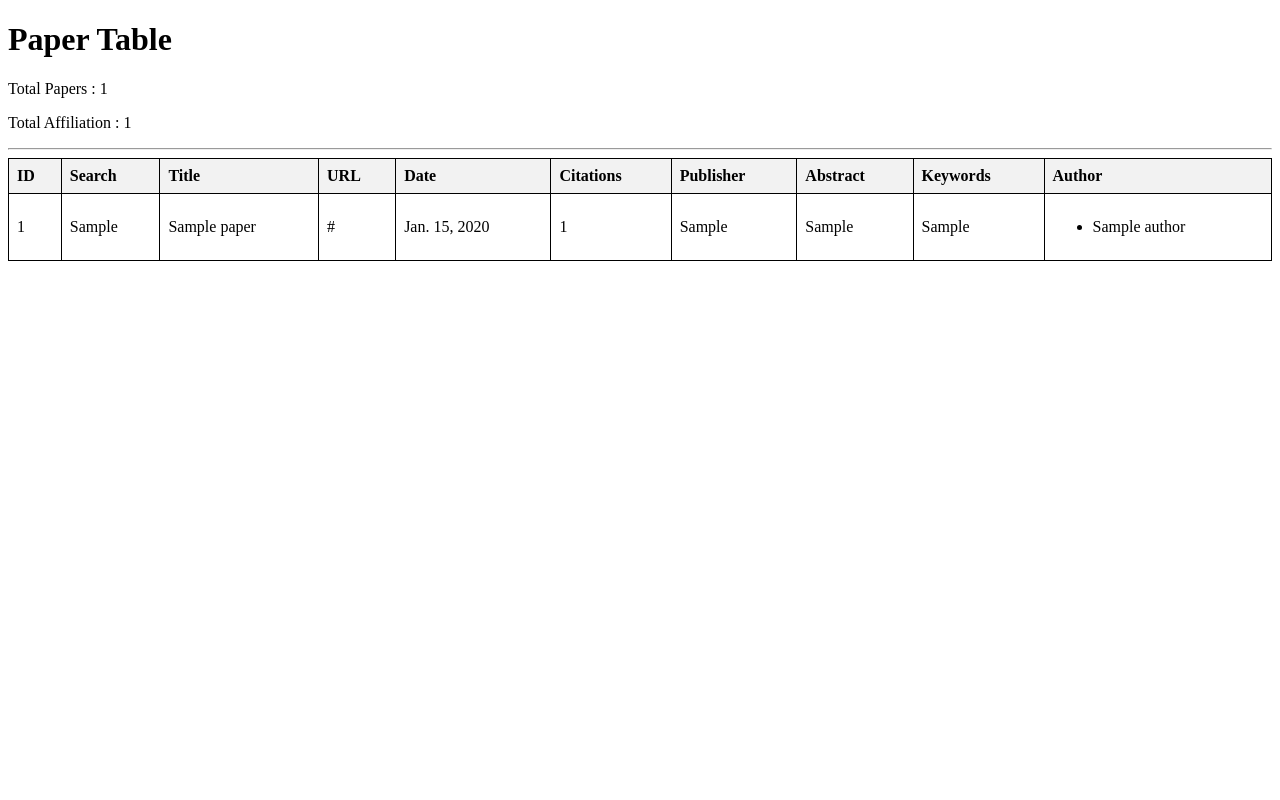
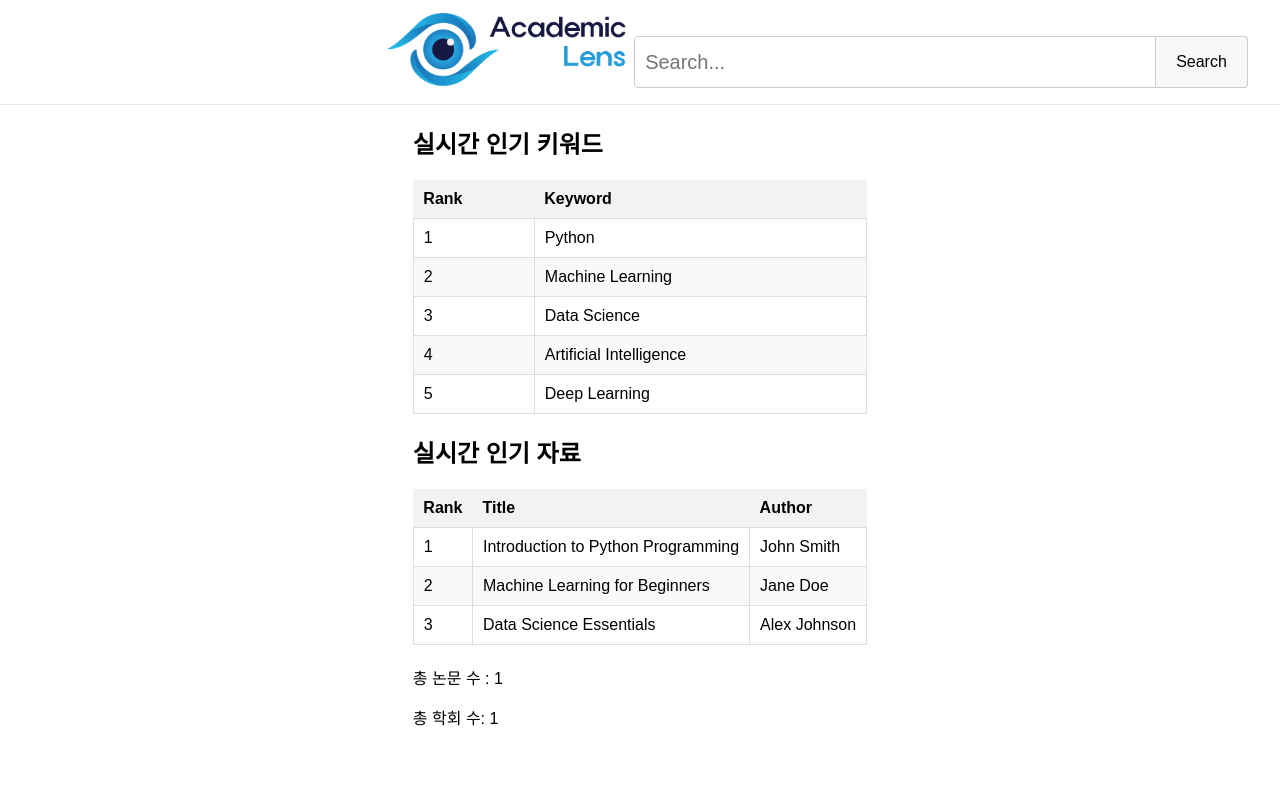
Before and after one commit to kjp0411/AcademicLens, a Django app: page / in a window 1280 px wide. Run offline with Django 3.2, Linux system fonts and the light colour scheme; tables that the repository leaves empty hold one stand-in row (values such as "Sample post").

Commit message:
05/19 22:28

```diff
--- a/capstone/settings.py
+++ b/capstone/settings.py
@@ -11,6 +11,7 @@ https://docs.djangoproject.com/en/3.2/ref/settings/
 """
 
 from pathlib import Path
+import os
 
 # Build paths inside the project like this: BASE_DIR / 'subdir'.
 BASE_DIR = Path(__file__).resolve().parent.parent
@@ -128,3 +129,7 @@ STATIC_URL = '/static/'
 # https://docs.djangoproject.com/en/3.2/ref/settings/#default-auto-field
 
 DEFAULT_AUTO_FIELD = 'django.db.models.BigAutoField'
+
+STATICFILES_DIRS = [
+    os.path.join(BASE_DIR, 'static'),
+]
--- a/main/models.py
+++ b/main/models.py
@@ -2,6 +2,7 @@ from django.db import models
 
 class Affiliation(models.Model):
     name = models.TextField()
+    country = models.TextField(blank=True, null=True)
 
     class Meta:
         managed = False
@@ -17,15 +18,22 @@ class Author(models.Model):
         db_table = 'author'
 
 
+class Keyword(models.Model):
+    keyword_name = models.CharField(max_length=200)
+
+    class Meta:
+        managed = False
+        db_table = 'keyword'
+
+
 class Paper(models.Model):
     search = models.CharField(max_length=50)
     title = models.TextField()
-    url = models.TextField()
+    url = models.TextField(unique=True)
     date = models.DateField()
     citations = models.IntegerField()
     publisher = models.CharField(max_length=20)
     abstract = models.TextField()
-    keywords = models.TextField()
 
     class Meta:
         managed = False
@@ -48,3 +56,12 @@ class PaperAuthor(models.Model):
     class Meta:
         managed = False
         db_table = 'paper_author'
+
+
+class PaperKeyword(models.Model):
+    paper = models.ForeignKey(Paper, models.DO_NOTHING)
+    keyword = models.ForeignKey(Keyword, models.DO_NOTHING)
+
+    class Meta:
+        managed = False
+        db_table = 'paper_keyword'
--- /dev/null
+++ b/main/static/css/styles.css
@@ -0,0 +1,89 @@
+/* Add this file in static/css/styles.css */
+body {
+    font-family: Arial, sans-serif;
+    margin: 0;
+    padding: 0;
+    display: flex;
+    flex-direction: column;
+    align-items: center; /* 가로 중앙 정렬 */
+    height: 100vh; /* 화면 전체 높이 */
+}
+
+.header {
+    display: flex;
+    justify-content: space-between; /* 로고와 검색 폼을 좌우로 분산 배치 */
+    align-items: center; /* 세로 중앙 정렬 */
+    background-color: #ffffff;
+    border-bottom: 1px solid #e7e7e7;
+    padding: 10px 20px;
+    width: 100%;
+}
+
+.logo-container {
+    margin-left: 30%; /* 로고 컨테이너를 왼쪽에서 30%만큼 이동 */
+}
+
+.logo {
+    height: 80px;
+}
+
+.search-container {
+    display: flex;
+    margin-right: 50%;
+    margin-top: 20px; /* 검색 폼을 상단에 위치시킴 */
+}
+
+.search-form {
+    display: flex;
+}
+
+.search-form input {
+    width: 500px;
+    height: 30px;
+    padding: 10px;
+    font-size: 20px;
+    border: 1px solid #ccc;
+    border-radius: 4px 0 0 4px;
+    outline: none;
+}
+
+.search-form button {
+    padding: 10px 20px;
+    font-size: 16px;
+    border: 1px solid #ccc;
+    border-left: none;
+    border-radius: 0 4px 4px 0;
+    cursor: pointer;
+    background-color: #f8f8f8;
+    outline: none;
+}
+
+/* 표 전체 스타일 */
+table {
+    width: 100%;
+    border-collapse: collapse;
+    margin-bottom: 20px;
+}
+
+/* 표 헤더 스타일 */
+th {
+    background-color: #f2f2f2;
+    padding: 10px;
+    text-align: left;
+}
+
+/* 표 셀 스타일 */
+td {
+    border: 1px solid #dddddd;
+    padding: 10px;
+}
+
+/* 짝수 행 배경색 스타일 */
+tbody tr:nth-child(even) {
+    background-color: #f9f9f9;
+}
+
+/* 마우스 호버 스타일 */
+tbody tr:hover {
+    background-color: #f2f2f2;
+}
--- /dev/null
+++ b/main/templates/base.html
@@ -0,0 +1,26 @@
+<!DOCTYPE html>
+<html lang="en">
+<head>
+    <meta charset="UTF-8">
+    <meta name="viewport" content="width=device-width, initial-scale=1.0">
+    <title>{% block title %}My Website{% endblock %}</title>
+    {% load static %}
+    <link rel="stylesheet" href="{% static 'css/styles.css' %}">
+</head>
+<body>
+    <header class="header">
+        <div class="logo-container">
+            <img src="{% static 'images/Logo2.png' %}" alt="Logo" class="logo">
+        </div>
+        <div class="search-container">
+            <form action="{% url 'index' %}" method="get" class="search-form">
+                <input type="text" name="q" placeholder="Search...">
+                <button type="submit">Search</button>
+            </form>
+        </div>
+    </header>
+    <main>
+        {% block content %}{% endblock %}
+    </main>
+</body>
+</html>
--- a/main/templates/index.html
+++ b/main/templates/index.html
@@ -1,68 +1,76 @@
-<!DOCTYPE html>
-<html lang="en">
-<head>
-    <meta charset="UTF-8">
-    <meta http-equiv="X-UA-Compatible" content="IE=edge">
-    <meta name="viewport" content="width=device-width, initial-scale=1.0">
-    <title>Paper Table</title>
-    <style>
-        table {
-            border-collapse: collapse;
-            width: 100%;
-        }
-        th, td {
-            border: 1px solid black;
-            padding: 8px;
-            text-align: left;
-        }
-        th {
-            background-color: #f2f2f2;
-        }
-    </style>
-</head>
-<body>
-    <h1>Paper Table</h1>
-    <p>Total Papers : {{ paper_count }}</p>
-    <p>Total Affiliation : {{ affiliation_count }}</p>
-    <hr>
+{% extends 'base.html' %}
+
+{% block title %}Home{% endblock %}
+
+{% block content %}
+<!-- 인기 검색어 -->
+<h2>실시간 인기 키워드</h2>
 <table>
     <thead>
         <tr>
-                <th>ID</th>
-                <th>Search</th>
-                <th>Title</th>
-                <th>URL</th>
-                <th>Date</th>
-                <th>Citations</th>
-                <th>Publisher</th>
-                <th>Abstract</th>
-                <th>Keywords</th>
-                <th>Author</th>
+            <th>Rank</th>
+            <th>Keyword</th>
         </tr>
     </thead>
     <tbody>
-            {% for paper in papers %}
         <tr>
-                <td>{{ paper.id }}</td>
-                <td>{{ paper.search }}</td>
-                <td>{{ paper.title }}</td>
-                <td>{{ paper.url }}</td>
-                <td>{{ paper.date }}</td>
-                <td>{{ paper.citations }}</td>
-                <td>{{ paper.publisher }}</td>
-                <td>{{ paper.abstract }}</td>
-                <td>{{ paper.keywords }}</td>
-                <td>
-                    <ul>
-                        {% for author in paper.author_names %}
-                            <li>{{ author }}</li>
-                        {% endfor %}
-                    </ul>
-                </td>
-
+            <td>1</td>
+            <td>Python</td>
         </tr>
-            {% endfor %}
+        <tr>
+            <td>2</td>
+            <td>Machine Learning</td>
+        </tr>
+        <tr>
+            <td>3</td>
+            <td>Data Science</td>
+        </tr>
+        <tr>
+            <td>4</td>
+            <td>Artificial Intelligence</td>
+        </tr>
+        <tr>
+            <td>5</td>
+            <td>Deep Learning</td>
+        </tr>
     </tbody>
 </table>
-</body>
-</html>
+
+<!-- 인기 자료 -->
+<h2>실시간 인기 자료</h2>
+<table>
+    <thead>
+        <tr>
+            <th>Rank</th>
+            <th>Title</th>
+            <th>Author</th>
+            <!-- 추가 필요한 다른 정보들 -->
+        </tr>
+    </thead>
+    <tbody>
+        <tr>
+            <td>1</td>
+            <td>Introduction to Python Programming</td>
+            <td>John Smith</td>
+            <!-- 추가 필요한 다른 정보들 -->
+        </tr>
+        <tr>
+            <td>2</td>
+            <td>Machine Learning for Beginners</td>
+            <td>Jane Doe</td>
+            <!-- 추가 필요한 다른 정보들 -->
+        </tr>
+        <tr>
+            <td>3</td>
+            <td>Data Science Essentials</td>
+            <td>Alex Johnson</td>
+            <!-- 추가 필요한 다른 정보들 -->
+        </tr>
+    </tbody>
+</table>
+
+
+<!-- 총 논문 수와 학회 수 -->
+<p>총 논문 수 : {{ paper_count }}</p>
+<p>총 학회 수: {{ affiliation_count }}</p>
+{% endblock %}
--- a/main/views.py
+++ b/main/views.py
@@ -3,46 +3,10 @@ from .models import Paper, Affiliation
 from django.db import connection
 
 def show_paper_info(request):
-    # SQL 쿼리 실행
-    with connection.cursor() as cursor:
-        cursor.execute('''
-            SELECT
-                paper.id, paper.search, paper.title, paper.url, paper.date, paper.citations,
-                paper.publisher, paper.abstract, paper.keywords, GROUP_CONCAT(author.name) AS author_names
-            FROM
-                paper
-            INNER JOIN
-                paper_author ON paper.id = paper_author.paper_id
-            INNER JOIN
-                author ON paper_author.author_id = author.id
-            GROUP BY
-                paper.id;
-        ''')
-        # 결과 가져오기
-        rows = cursor.fetchall()
-
-    # 결과를 딕셔너리 형태로 변환
-    papers = []
-    for row in rows:
-        paper = {
-            'id': row[0],
-            'search': row[1],
-            'title': row[2],
-            'url': row[3],
-            'date': row[4],
-            'citations': row[5],
-            'publisher': row[6],
-            'abstract': row[7],
-            'keywords': row[8],
-            'author_names': row[9].split(',') if row[9] else []  # 쉼표로 구분된 문자열을 리스트로 변환
-        }
-        papers.append(paper)
-
+    papers = Paper.objects.all()
     paper_count = len(papers)
     affiliation_count = Affiliation.objects.values('name').distinct().count()
-
     return render(request, 'index.html', {
-        'papers': papers,
         'paper_count': paper_count,
-        'affiliation_count': affiliation_count,
+        'affiliation_count': affiliation_count
     })
```
Also changed, not shown: CSV_to_DB.py (added, +101 -0 lines), analysis_keywordTop10.py (added), main/migrations/0001_initial.py (added), main/static/images/Logo.png (added), main/static/images/Logo2.png (added). Lines whose indentation alone changed are shown as unchanged.
